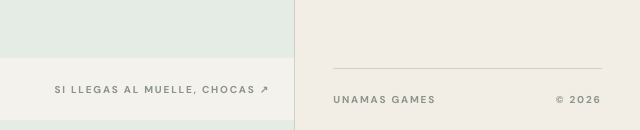
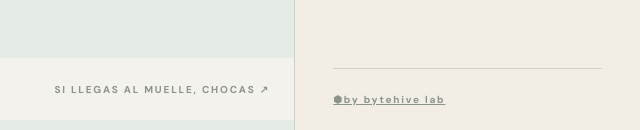
Before and after one commit to goyoaga/el-amarre-perfecto, a website built with Vite: page index.html in a window 1280 px wide. Shown: the part 670-800 px from the top of the page, 640-1280 px from the left. Built offline with nearby package versions, Linux system fonts and the light colour scheme; a web font is replaced by a local one.

Commit message:
Link to new UNAMAS hub and add bytehive footer

```diff
--- a/index.html
+++ b/index.html
@@ -1,8 +1,8 @@
 <!doctype html><html lang="es"><head><meta charset="UTF-8"><meta name="viewport" content="width=device-width,initial-scale=1,viewport-fit=cover"><meta name="theme-color" content="#f2eee6"><meta name="description" content="Corta el motor y deja la barca lo más cerca posible del amarre sin chocar."><meta property="og:title" content="El Amarre Perfecto — UNAMAS GAMES"><meta property="og:description" content="Corta el motor. La barca seguirá por inercia. ¿Se detendrá a tiempo?"><meta property="og:type" content="website"><title>El Amarre Perfecto · UNAMAS GAMES</title></head><body><div class="site">
-<header class="topbar"><a class="brand" href="https://goyoaga.github.io/una-mas-games/" aria-label="Ver todos los juegos de UNAMAS GAMES"><span class="brand-mark">✳</span><span>UNAMAS GAMES <span class="index">/ 005</span></span></a><div class="top-actions"><button class="icon-button" id="bookmark" aria-label="Guardar en favoritos">☆ <span class="button-word">GUARDAR</span></button><button class="icon-button" id="sound" aria-pressed="false"><span id="sound-icon">◖̸</span> <span id="sound-label">OFF</span></button></div></header>
+<header class="topbar"><a class="brand" href="https://goyoaga.github.io/unamas-games/" aria-label="Ver todos los juegos de UNAMAS GAMES"><span class="brand-mark">✳</span><span>UNAMAS GAMES <span class="index">/ 005</span></span></a><div class="top-actions"><button class="icon-button" id="bookmark" aria-label="Guardar en favoritos">☆ <span class="button-word">GUARDAR</span></button><button class="icon-button" id="sound" aria-pressed="false"><span id="sound-icon">◖̸</span> <span id="sound-label">OFF</span></button></div></header>
 <main class="game-layout"><section class="intro"><p class="eyebrow">UN JUEGO PARA UNA PAUSA · N.º 005</p><h1>El amarre<br><em>perfecto.</em></h1><p class="lead">Corta el motor. Después, solo mira.</p><div class="weather"><span>OBJETIVO</span><strong>QUEDA JUNTO A LA BOYA · NO CHOQUES</strong></div><p class="intro-note">La barca avanza sola. Corta el motor antes del muelle: seguirá deslizándose por inercia hasta detenerse.</p></section>
 <section class="play-area"><div class="stage-heading"><span>LA APROXIMACIÓN</span><span>UN TOQUE</span></div><div class="scene" id="scene"><canvas id="canvas" width="1000" height="800" aria-label="Barca aproximándose a una boya de amarre junto a un muelle"></canvas><div class="scene-label" id="scene-label">OBJETIVO: DETENTE JUNTO A LA BOYA · SIN TOCAR EL MUELLE</div></div><p class="scene-foot"><span>AVANZA · CORTA · ESPERA</span><span>SI LLEGAS AL MUELLE, CHOCAS ↗</span></p></section>
 <section class="panel"><div class="panel-heading"><span>EL RETO</span><span id="best">MEJOR · —</span></div><div id="ready" class="panel-body"><p class="section-kicker">UN SOLO TOQUE</p><h2>Frena con<br><em>la inercia.</em></h2><p class="instruction"><strong>CORTA MOTOR</strong> antes del muelle. La barca seguirá avanzando sola. Gana si se detiene pegada a la boya sin chocar.</p><button id="action" class="primary"><span>CORTAR MOTOR</span><span>■</span></button><p class="hint">Después del toque ya no puedes corregir.</p></div>
-<div id="result" class="panel-body result" hidden aria-live="polite"><p class="section-kicker">EL VEREDICTO</p><h2 id="verdict">¡Casi!</h2><div class="score"><strong id="distance">0.00</strong><span>m<br>DEL MUELLE</span></div><p id="side" class="side"></p><button id="again" class="primary"><span>UNA MÁS</span><span>↗</span></button><a class="coffee" href="https://ko-fi.com/arielgoyoaga" target="_blank" rel="noopener noreferrer">¿TE DIVERTISTE? INVÍTAME UN CAFÉ ☕ ↗</a></div><div class="panel-foot">UNAMAS GAMES <span>© 2026</span></div></section></main>
+<div id="result" class="panel-body result" hidden aria-live="polite"><p class="section-kicker">EL VEREDICTO</p><h2 id="verdict">¡Casi!</h2><div class="score"><strong id="distance">0.00</strong><span>m<br>DEL MUELLE</span></div><p id="side" class="side"></p><button id="again" class="primary"><span>UNA MÁS</span><span>↗</span></button><a class="coffee" href="https://ko-fi.com/arielgoyoaga" target="_blank" rel="noopener noreferrer">¿TE DIVERTISTE? INVÍTAME UN CAFÉ ☕ ↗</a></div><div class="panel-foot"><a class="bytehive-signature" href="https://bytehive.pro" target="_blank" rel="noopener noreferrer" aria-label="bytehive lab"><span class="bytehive-mark" aria-hidden="true">⬢</span><span>by bytehive lab</span></a></div></section></main>
 <dialog id="bookmark-dialog" class="bookmark-dialog"><form method="dialog"><button class="dialog-close" aria-label="Cerrar">×</button><p class="section-kicker">VUELVE CUANDO QUIERAS</p><h2>Una más.</h2><p id="bookmark-text"></p><button class="dialog-done">ENTENDIDO ↗</button></form></dialog></div>
 <script data-goatcounter="https://elamarreperfecto.goatcounter.com/count" async src="//gc.zgo.at/count.js"></script><script type="module" src="/src/main.js"></script></body></html>
```
